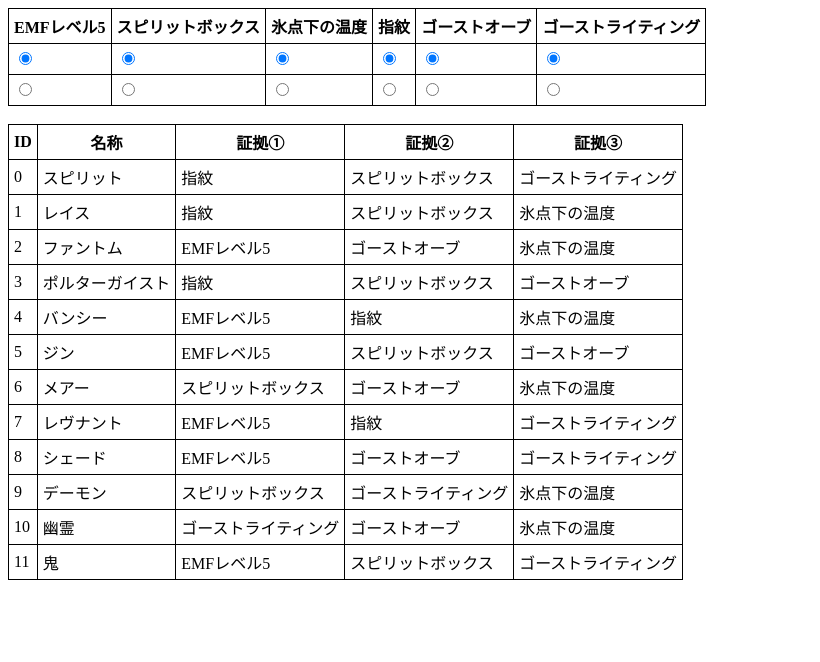
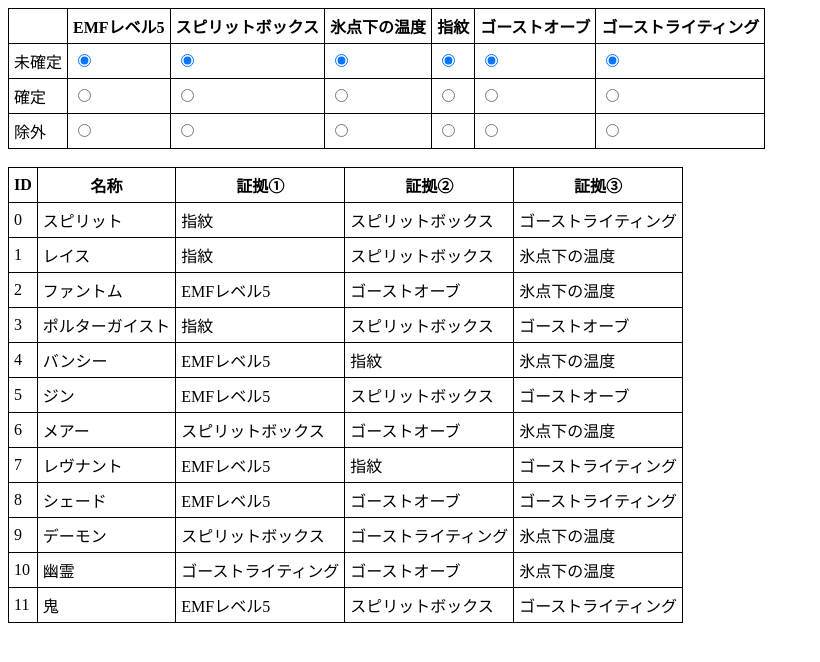
Before and after one commit to naoki-funawatari/phasmophobia-js, a React (Create React App) app: page / in a window 1280 px wide. Shown: the top 662 px of the page, without its empty margins (0-820 px from the left). Built offline with nearby package versions, Linux system fonts and the light colour scheme.

Commit message:
フィルター作成

```diff
--- a/src/feature/Tables/Filter.jsx
+++ b/src/feature/Tables/Filter.jsx
@@ -1,26 +1,30 @@
 import React, { useState } from "react";
 import responseRepository from "../../data/responseRepository.json";
+import judgmentType from "./judgmentType.json";
 import "./Table.scss";
 const Filter = ({ initialItems, setItem }) => {
   const responses = responseRepository.responses;
   const initialConditions = responses.map(o => ({
     responseId: o.id,
     responseName: o.name,
-    checked: true,
+    judgmentTypeId: judgmentType.undetermined.id,
   }));
   const [conditions, setConditions] = useState(initialConditions);
-  const onConditionChecked = (responseId, checked) => () => {
+  const onConditionChecked = (responseId, judgmentTypeId) => () => {
     const newConditions = conditions.map(o => ({
       responseId: o.responseId,
       responseName: o.responseName,
-      checked: o.responseId === responseId ? checked : o.checked,
+      judgmentTypeId:
+        o.responseId === responseId ? judgmentTypeId : o.judgmentTypeId,
     }));
     setConditions(newConditions);
   };
+  console.table(conditions);
   return (
     <table className="ghost-table">
       <thead>
         <tr>
+          <th></th>
           {conditions.map((o, i) => (
             <th key={i}>{o.responseName}</th>
           ))}
@@ -28,23 +32,52 @@
       </thead>
       <tbody>
         <tr>
+          <td>未確定</td>
           {conditions.map((o, i) => (
             <td key={i}>
               <input
                 type="radio"
-                onChange={onConditionChecked(o.responseId, true)}
-                checked={o.checked}
+                onChange={onConditionChecked(
+                  o.responseId,
+                  judgmentType.undetermined.id
+                )}
+                checked={
+                  conditions[i].judgmentTypeId === judgmentType.undetermined.id
+                }
               />
             </td>
           ))}
         </tr>
         <tr>
+          <td>確定</td>
           {conditions.map((o, i) => (
             <td key={i}>
               <input
                 type="radio"
-                onChange={onConditionChecked(o.responseId, false)}
-                checked={!o.checked}
+                onChange={onConditionChecked(
+                  o.responseId,
+                  judgmentType.determined.id
+                )}
+                checked={
+                  conditions[i].judgmentTypeId === judgmentType.determined.id
+                }
+              />
+            </td>
+          ))}
+        </tr>
+        <tr>
+          <td>除外</td>
+          {conditions.map((o, i) => (
+            <td key={i}>
+              <input
+                type="radio"
+                onChange={onConditionChecked(
+                  o.responseId,
+                  judgmentType.exclued.id
+                )}
+                checked={
+                  conditions[i].judgmentTypeId === judgmentType.exclued.id
+                }
               />
             </td>
           ))}
--- /dev/null
+++ b/src/feature/Tables/judgmentType.json
@@ -0,0 +1,14 @@
+{
+  "undetermined": {
+    "id": 0,
+    "name": "未確定"
+  },
+  "determined": {
+    "id": 1,
+    "name": "確定"
+  },
+  "exclued": {
+    "id": 2,
+    "name": "除外"
+  }
+}
```
